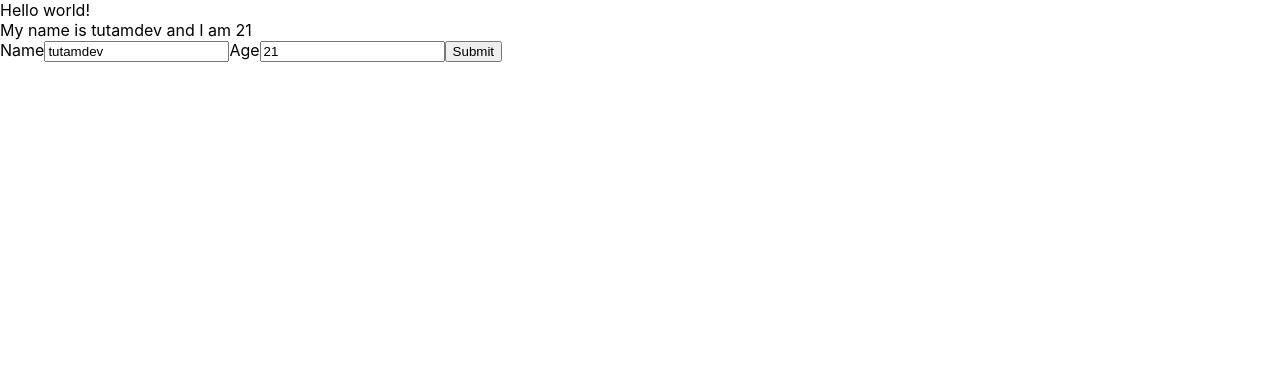
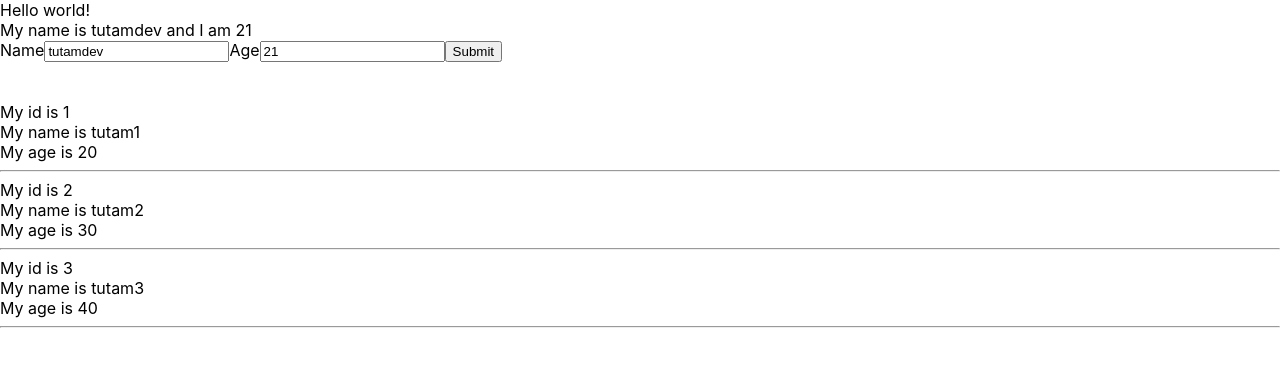
Before and after one commit to tutamdev/hoidanit-reactjs, a React (Create React App) app: page / in a window 1280 px wide. Shown: the top 366 px of the page. Built offline with nearby package versions, Linux system fonts and the light colour scheme.

Commit message:
lay du lieu tu object qua props

```diff
--- /dev/null
+++ b/src/components/DisplayInfor.js
@@ -0,0 +1,26 @@
+import React from "react";
+
+class DisplayInfor extends React.Component {
+    render() {
+        const { listUser } = this.props;
+        console.log(listUser);
+        //props: propperties (tai san)
+        return (
+            <div>
+                {listUser.map((user) => {
+                    console.log(user);
+                    return (
+                        <div key={user.id}>
+                            <div>My id is {user.id}</div>
+                            <div>My name is {user.name}</div>
+                            <div>My age is {user.age}</div>
+                            <hr/>
+                        </div>
+                    )
+                })}
+            </div>
+        );
+    };
+}
+
+export default DisplayInfor;
--- a/src/components/MyComponent.js
+++ b/src/components/MyComponent.js
@@ -2,14 +2,24 @@
 // function component
 import React from "react";
 import UserInfor from "./UserInfor";
+import DisplayInfor from "./DisplayInfor";
 
 class MyComponent extends React.Component {
-
+    state = {
+        listUser: [
+            {id: 1, name: "tutam1", age: 20},
+            {id: 2, name: "tutam2", age: 30},
+            {id: 3, name: "tutam3", age: 40}
+        ]
+    }
     //JSX
     render() {
         return (
             <div>
                 <UserInfor/>
+                <br/>
+                <br/>
+                <DisplayInfor listUser={this.state.listUser} />
             </div>
         );
     }
```
